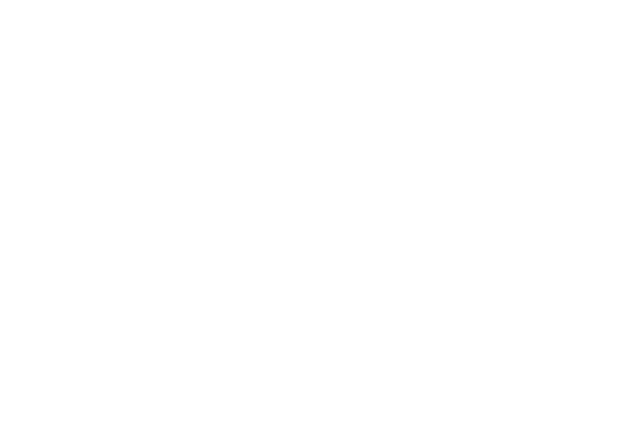
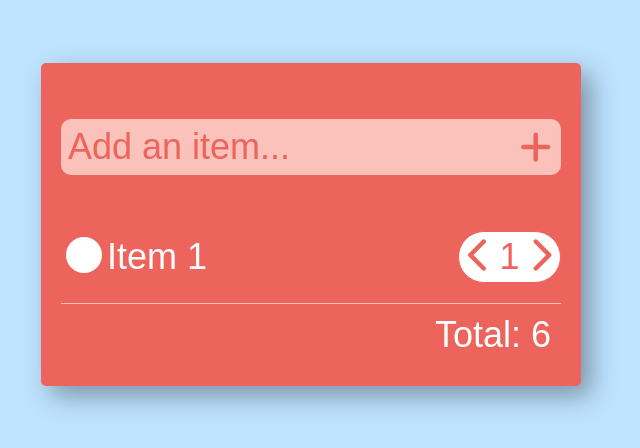
Before and after one commit to thakurbhanu021/Shopping-List-ReactJs, a React (Create React App) app: page / in a window 1280 px wide. Shown: the part 176-624 px from the top of the page, without its empty margins (329-969 px from the left). Built offline with nearby package versions, Linux system fonts and the light colour scheme.

Commit message:
ui part done

```diff
--- a/package.json
+++ b/package.json
@@ -3,6 +3,9 @@
   "version": "0.1.0",
   "private": true,
   "dependencies": {
+    "@fortawesome/fontawesome-svg-core": "^6.2.1",
+    "@fortawesome/free-solid-svg-icons": "^6.2.1",
+    "@fortawesome/react-fontawesome": "^0.2.0",
     "@testing-library/jest-dom": "^5.16.5",
     "@testing-library/react": "^13.4.0",
     "@testing-library/user-event": "^13.5.0",
--- a/src/App.js
+++ b/src/App.js
@@ -1,7 +1,48 @@
-import React from 'react';
+import React, { useState, useEffect } from 'react';
+import './index.css';
+import { FontAwesomeIcon } from '@fortawesome/react-fontawesome';
+import { faChevronRight, faChevronLeft, faCircle, faCheckCircle, faPlus } from '@fortawesome/free-solid-svg-icons';
 
 const App = () => {
-  return
-}
+	const [items, setItems] = useState([]);
+
+	return (
+		<div className='app-background'>
+			<div className='main-container'>
+				<div className='add-item-box'>
+					<input className='add-item-input' placeholder='Add an item...' />
+					<FontAwesomeIcon icon={faPlus} />
+				</div>
+				<div className='item-list'>
+					<div className='item-container'>
+						<div className='item-name'>
+							{false ? (
+								<>
+									<FontAwesomeIcon icon={faCheckCircle} />
+									<span className='completed'>Item 1</span>
+								</>
+							) : (
+								<>
+									<FontAwesomeIcon icon={faCircle} />
+									<span>Item 1</span>
+								</>
+							)}
+						</div>
+						<div className='quantity'>
+							<button>
+								<FontAwesomeIcon icon={faChevronLeft} />
+							</button>
+							<span> 1 </span>
+							<button>
+								<FontAwesomeIcon icon={faChevronRight} />
+							</button>
+						</div>
+					</div>
+				</div>
+				<div className='total'>Total: 6</div>
+			</div>
+		</div>
+	);
+};
 
 export default App;
--- a/src/index.css
+++ b/src/index.css
@@ -1,13 +1,135 @@
+* {
+  font-size: 36px;
+}
+
 body {
   margin: 0;
-  font-family: -apple-system, BlinkMacSystemFont, 'Segoe UI', 'Roboto', 'Oxygen',
-    'Ubuntu', 'Cantarell', 'Fira Sans', 'Droid Sans', 'Helvetica Neue',
-    sans-serif;
-  -webkit-font-smoothing: antialiased;
-  -moz-osx-font-smoothing: grayscale;
+  padding: 0;
+  font-family: sans-serif;
+  color: white;
 }
 
-code {
-  font-family: source-code-pro, Menlo, Monaco, Consolas, 'Courier New',
-    monospace;
+.App {
+  font-family: sans-serif;
+  text-align: center;
 }
+
+.app-background {
+  background-color: #bee3ff;
+  display: flex;
+  justify-content: center;
+  align-items: center;
+  min-height: 100vh;
+}
+
+.main-container {
+  background-color: #ec645b;
+  width: 500px;
+  height: min-content;
+  border-radius: 5px;
+  padding: 20px;
+  box-shadow: 10px 10px 26px 0px rgba(0, 0, 0, 0.35);
+}
+
+.title {
+  text-align: center;
+}
+
+.add-item-box {
+  background: #fbc1bb;
+  color: #ec645b;
+  margin-top: 1em;
+  margin-bottom: 1em;
+  display: flex;
+  align-items: center;
+  border-radius: 10px;
+  padding: 5px;
+}
+
+.add-item-box svg {
+  margin: 5px;
+}
+
+.add-item-input {
+  box-sizing: border-box;
+  border: none;
+  background: transparent;
+  color: #ec645b;
+  width: 100%;
+  height: 30px;
+}
+
+input::placeholder {
+  color: #ec645b;
+}
+input:focus {
+  outline: 0;
+}
+
+.item-list {
+  display: flex;
+  flex-direction: column;
+}
+
+.item-container {
+  display: flex;
+  align-items: center;
+  justify-content: space-between;
+  padding: 20px 0 20px 0;
+  border-bottom: 1px #fbc1bb solid;
+}
+
+.item-name {
+  cursor: pointer;
+}
+
+.item-name svg {
+  margin-left: 5px;
+  margin-right: 5px;
+}
+
+.item-action-buttons {
+  /* width: 30%; */
+  display: flex;
+  justify-content: space-between;
+}
+
+.remove-button {
+  color: white;
+  background-color: red;
+}
+
+.total {
+  float: right;
+  padding: 10px;
+}
+
+.quantity {
+  display: flex;
+  align-items: center;
+  border: 1px solid #ec645b;
+  background: white;
+  border-radius: 50px;
+  font-size: 12px;
+  color: #ec645b;
+  min-width: 70px;
+  justify-content: space-between;
+}
+
+button {
+  background: transparent;
+  border: none;
+  margin: 3px;
+  color: #ec645b;
+}
+button:focus {
+  outline: 0;
+}
+
+button:hover {
+  cursor: pointer;
+}
+
+.completed {
+  text-decoration: line-through;
+}
```
Also changed, not shown: 1 other file (tests, documents, lock files or other folders).
